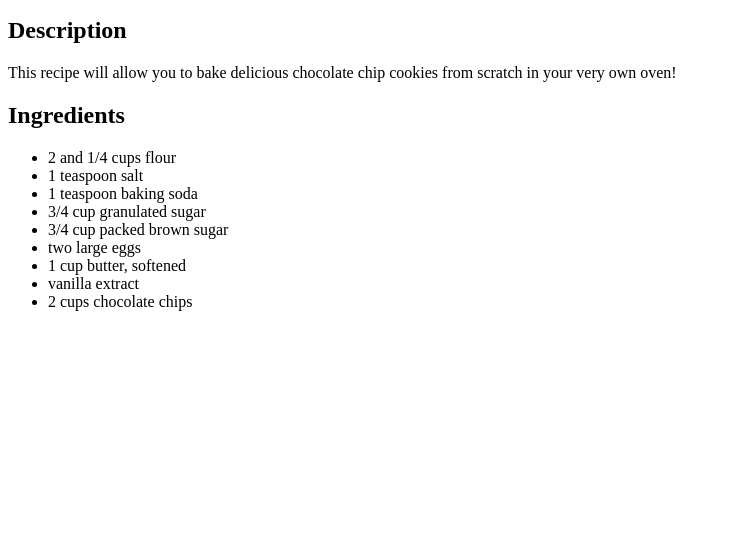
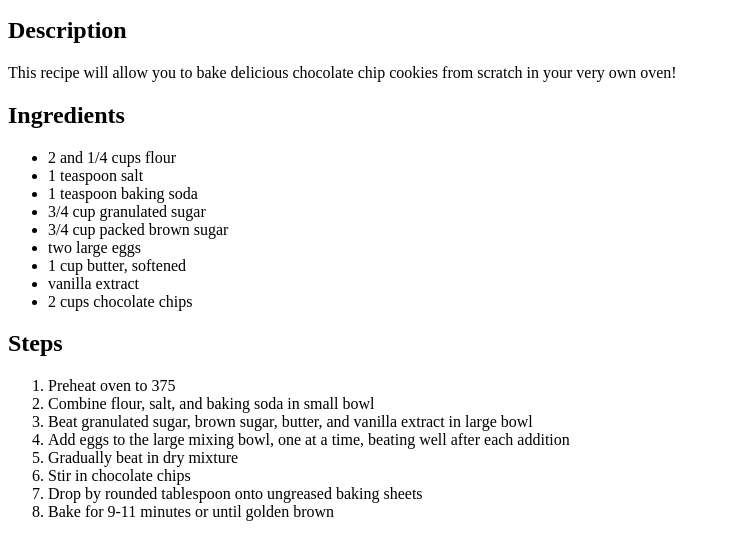
Before and after one commit to JoeyWeixel/odin-recipes, a plain HTML site: page recipes/cookies.html in a window 1280 px wide. Shown: the part 101-660 px from the top of the page, without its empty margins (0-730 px from the left). Drawn offline with Linux system fonts and the light colour scheme.

Commit message:
Add steps to recipe

```diff
--- a/recipes/cookies.html
+++ b/recipes/cookies.html
@@ -21,5 +21,16 @@
             <li>vanilla extract</li>
             <li>2 cups chocolate chips</li>
         </ul>
+        <h2>Steps</h2>
+        <ol>
+            <li>Preheat oven to 375</li>
+            <li>Combine flour, salt, and baking soda in small bowl</li>
+            <li>Beat granulated sugar, brown sugar, butter, and vanilla extract in large bowl</li>
+            <li>Add eggs to the large mixing bowl, one at a time, beating well after each addition</li>
+            <li>Gradually beat in dry mixture</li>
+            <li>Stir in chocolate chips</li>
+            <li>Drop by rounded tablespoon onto ungreased baking sheets</li>
+            <li>Bake for 9-11 minutes or until golden brown</li>
+        </ol>
     </body>
 </html>
```
